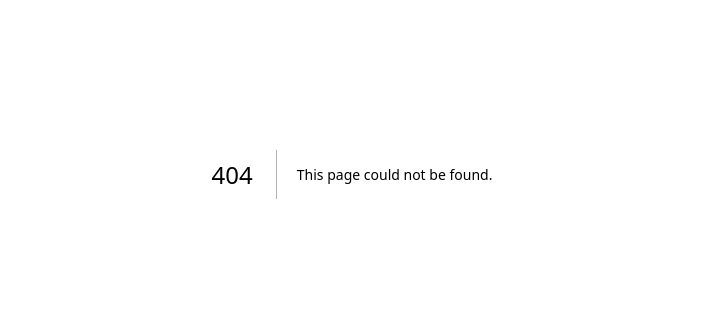
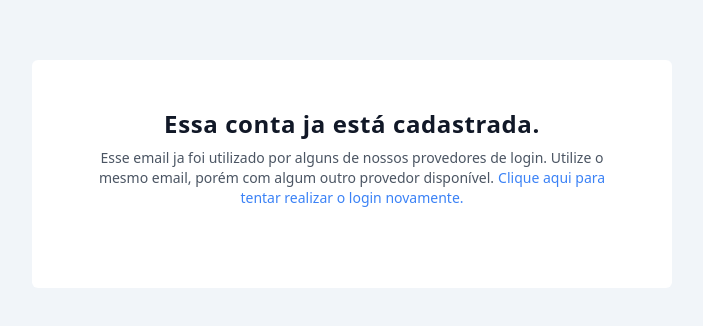
Before and after one commit to piresbr/next_auth_typescript, a Next.js app: page /errorAccountNotLinked in a window 1280 px wide. Before the commit this address had no page. Shown: the part 226-552 px from the top of the page, without its empty margins (288-991 px from the left). Built offline with nearby package versions, Linux system fonts and the light colour scheme.

Commit message:
feat: error page for  account not linked

```diff
--- a/src/pages/api/auth/[...nextauth].ts
+++ b/src/pages/api/auth/[...nextauth].ts
@@ -1,8 +1,8 @@
 import NextAuth, { Account, Profile, User } from "next-auth";
-import FacebookProvider from "next-auth/providers/facebook";
+// import FacebookProvider from "next-auth/providers/facebook";
 import GoogleProvider from "next-auth/providers/google";
 import GitHubProvider from "next-auth/providers/github";
-import Auth0Provider from "next-auth/providers/auth0";
+// import Auth0Provider from "next-auth/providers/auth0";
 import CredentialsProvider from "next-auth/providers/credentials";
 import connectDb from "@/utils/connectDb";
 import UserModal from "@/models/User";
--- /dev/null
+++ b/src/pages/errorAccountNotLinked.tsx
@@ -0,0 +1,31 @@
+import Link from "next/link";
+
+export default function error() {
+  return (
+    <div className="w-full flex items-center justify-center">
+      <div className="w-full min-h-screen flex items-center justify-center bg-slate-100">
+        {/*----Form----*/}
+        <div className="w-5/6 md:w-2/3 lg:w1/2 xl:w-2/4 2xl:w-1/3 h-full bg-white flex flex-col items-center justify-center rounded-md py-6">
+          <div className="w-full flex items-center justify-between px-4 lg:px-6">
+            <div className="w-full p-6">
+              <h2 className="text-center text-2xl font-bold tracking-wide text-gray-900">
+                Essa conta ja está cadastrada.
+              </h2>
+              <p className="text-center text-sm text-gray-600 mt-2 mb-8">
+                Esse email ja foi utilizado por alguns de nossos provedores de
+                login. Utilize o mesmo email, porém com algum outro provedor
+                disponível.
+                <Link
+                  className="text-bold text-blue-500 ml-1"
+                  href="?tab=signup"
+                >
+                  Clique aqui para tentar realizar o login novamente.
+                </Link>
+              </p>
+            </div>
+          </div>
+        </div>
+      </div>
+    </div>
+  );
+}
```
Also changed, not shown: src/middleware.ts (+7 -1 lines).
